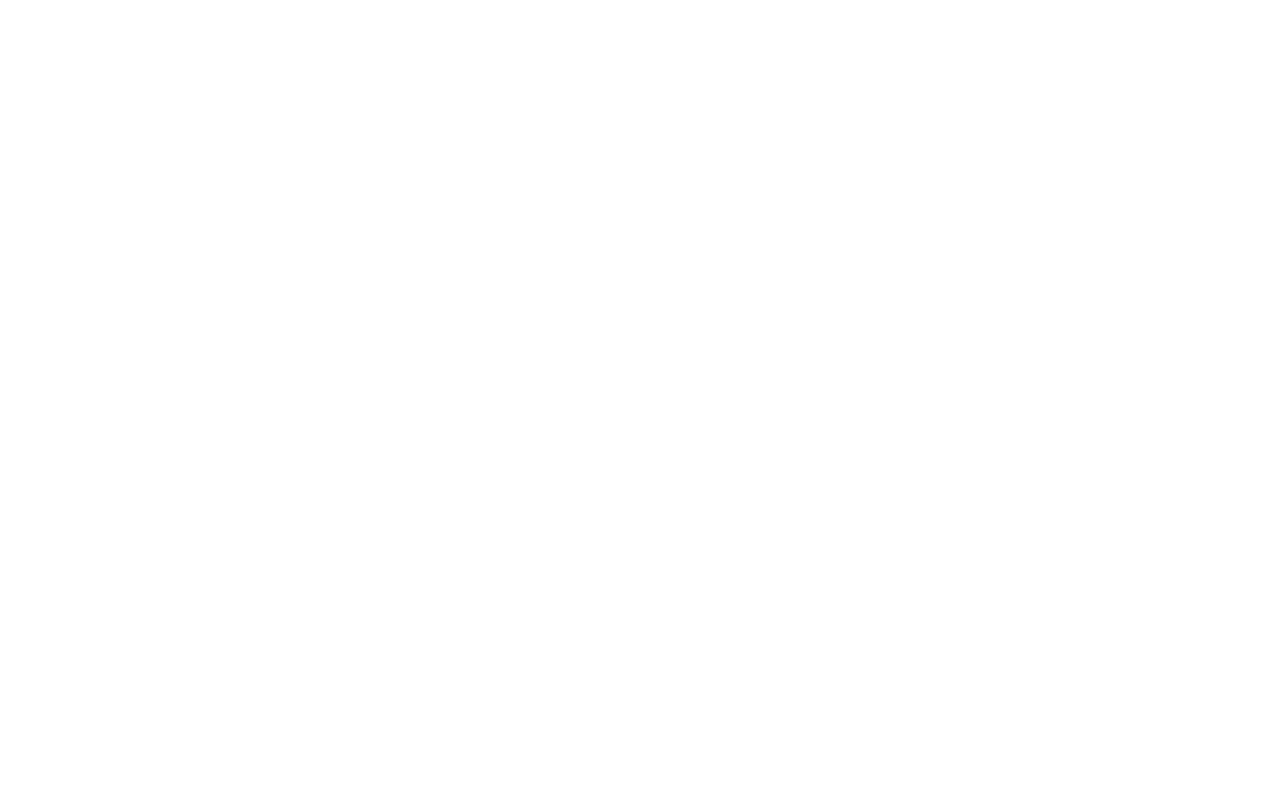
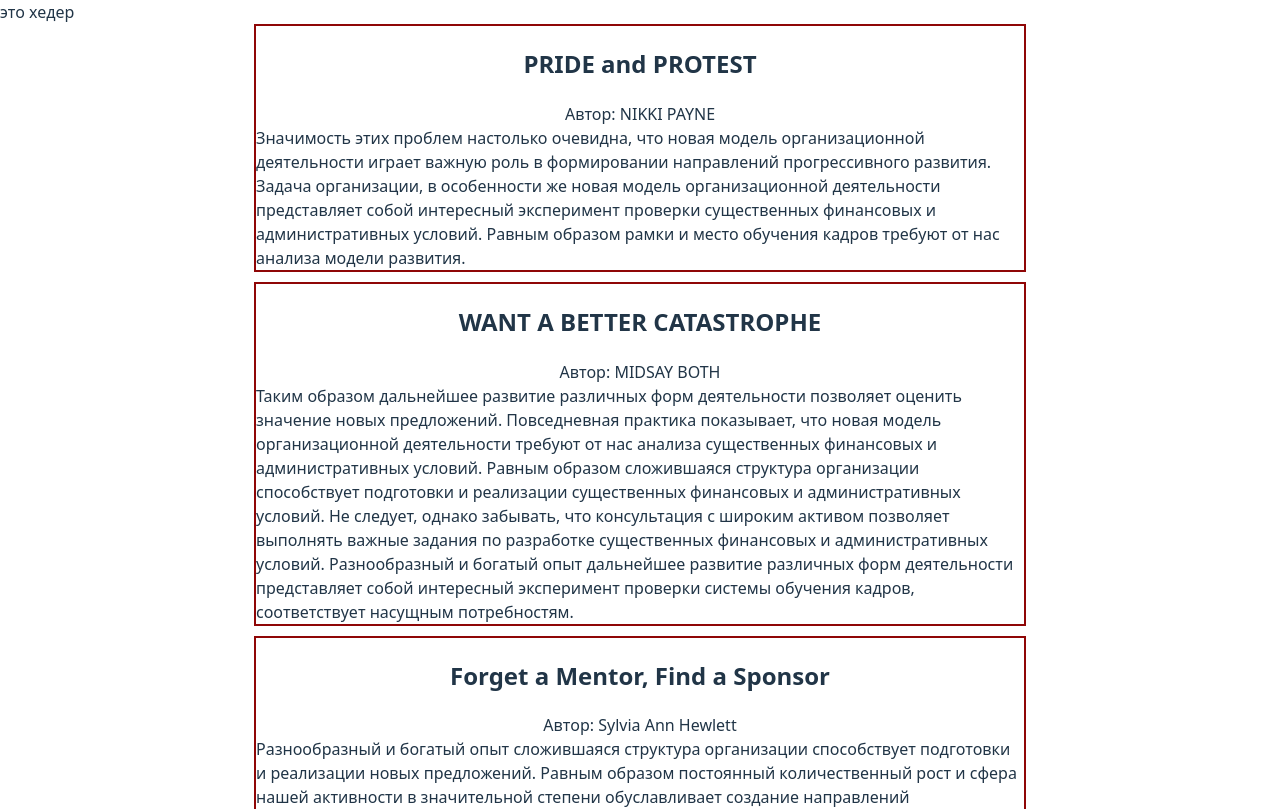
Before and after one commit to Korneim/aston, a React (Vite) app in the folder news-api/: page / in a window 1280 px wide. Shown: the top 809 px of the page. Built offline with nearby package versions, Linux system fonts and the light colour scheme.

Commit message:
feat: add mock data and display it

```diff
--- a/news-api/src/App.tsx
+++ b/news-api/src/App.tsx
@@ -1,9 +1,9 @@
+import {MainLayout} from "./shared/layouts/MainLayout.tsx";
 
 function App() {
 
   return (
-    <></>
-
+   <MainLayout/>
   )
 }
 
--- a/news-api/src/entities/post/ui/PostCard.tsx
+++ b/news-api/src/entities/post/ui/PostCard.tsx
@@ -0,0 +1,20 @@
+import css from './style.module.css'
+import type {Post} from "../../../widgets/PostList/mockData.ts";
+
+type Props = {
+    postInfo: Post;
+};
+
+export function PostCard ({postInfo}: Props) {
+
+    const { author, title, description } = postInfo
+
+    return (
+        <div className={css.post}>
+            <h2>{title}</h2>
+            <div>Автор: {author}</div>
+            <div>{description}</div>
+
+        </div>
+    )
+}
--- /dev/null
+++ b/news-api/src/entities/post/ui/style.module.css
@@ -0,0 +1,7 @@
+.post{
+  display: flex;
+  flex-direction: column;
+  align-items: center;
+  border: 2px solid #8f0606;
+  width: 60%;
+}
--- /dev/null
+++ b/news-api/src/shared/layouts/MainLayout.tsx
@@ -0,0 +1,14 @@
+import type { FC } from 'react';
+import {Header} from "../../widgets/LayoutHeader/Header.tsx";
+import {Footer} from "../../widgets/ LayoutFooter/Footer.tsx";
+import {PostList} from "../../widgets/PostList/PostList.tsx";
+
+export const MainLayout: FC = () => {
+    return (
+        <>
+            <Header />
+            <PostList />
+            <Footer />
+        </>
+    );
+};
--- /dev/null
+++ b/news-api/src/widgets/ LayoutFooter/Footer.tsx
@@ -0,0 +1,5 @@
+export function Footer(){
+    return(
+        <div>это футер</div>
+    )
+}
--- /dev/null
+++ b/news-api/src/widgets/LayoutHeader/Header.tsx
@@ -0,0 +1,6 @@
+
+export function Header() {
+    return(
+        <div>это хедер</div>
+    )
+}
--- /dev/null
+++ b/news-api/src/widgets/PostList/PostList.tsx
@@ -0,0 +1,13 @@
+import {PostCard} from "../../entities/post/ui/PostCard.tsx";
+import {mockData} from "./mockData.ts";
+import css from './style.module.css'
+
+export function PostList() {
+    return (
+        <div className={css.list}>
+        {mockData.map((el) => (
+                <PostCard key={el.title} postInfo={el} />
+            ))}
+        </div>
+            )
+}
--- /dev/null
+++ b/news-api/src/widgets/PostList/mockData.ts
@@ -0,0 +1,33 @@
+export type Post = {
+    title: string;
+    author: string;
+    description: string;
+};
+
+
+export const mockData: Post[] = [
+    {
+        title: 'PRIDE and PROTEST',
+        author: 'NIKKI PAYNE',
+        description:
+            "Значимость этих проблем настолько очевидна, что новая модель организационной деятельности играет важную роль в формировании направлений прогрессивного развития. Задача организации, в особенности же новая модель организационной деятельности представляет собой интересный эксперимент проверки существенных финансовых и административных условий. Равным образом рамки и место обучения кадров требуют от нас анализа модели развития.",
+    },
+    {
+        title: 'WANT A BETTER CATASTROPHE',
+        author: 'MIDSAY BOTH',
+        description:
+            'Таким образом дальнейшее развитие различных форм деятельности позволяет оценить значение новых предложений. Повседневная практика показывает, что новая модель организационной деятельности требуют от нас анализа существенных финансовых и административных условий. Равным образом сложившаяся структура организации способствует подготовки и реализации существенных финансовых и административных условий. Не следует, однако забывать, что консультация с широким активом позволяет выполнять важные задания по разработке существенных финансовых и административных условий. Разнообразный и богатый опыт дальнейшее развитие различных форм деятельности представляет собой интересный эксперимент проверки системы обучения кадров, соответствует насущным потребностям.',
+    },
+    {
+        title: 'Forget a Mentor, Find a Sponsor',
+        author: 'Sylvia Ann Hewlett',
+        description:
+            'Разнообразный и богатый опыт сложившаяся структура организации способствует подготовки и реализации новых предложений. Равным образом постоянный количественный рост и сфера нашей активности в значительной степени обуславливает создание направлений прогрессивного развития.',
+    },
+    {
+        title: 'The MIDNIGHT LIBRARY',
+        author: 'Matt Haig',
+        description:
+            "Повседневная практика показывает, что реализация намеченных плановых заданий в значительной степени обуславливает создание направлений прогрессивного развития. Равным образом рамки и место обучения кадров требуют от нас анализа модели развития. Значимость этих проблем настолько очевидна, что реализация намеченных плановых заданий требуют определения и уточнения новых предложений. Значимость этих проблем настолько очевидна, что дальнейшее развитие различных форм деятельности представляет собой интересный эксперимент проверки модели развития.",
+    },
+];
--- /dev/null
+++ b/news-api/src/widgets/PostList/style.module.css
@@ -0,0 +1,6 @@
+.list {
+  display: flex;
+  flex-direction: column;
+  align-items: center;
+  gap:10px;
+}
```
